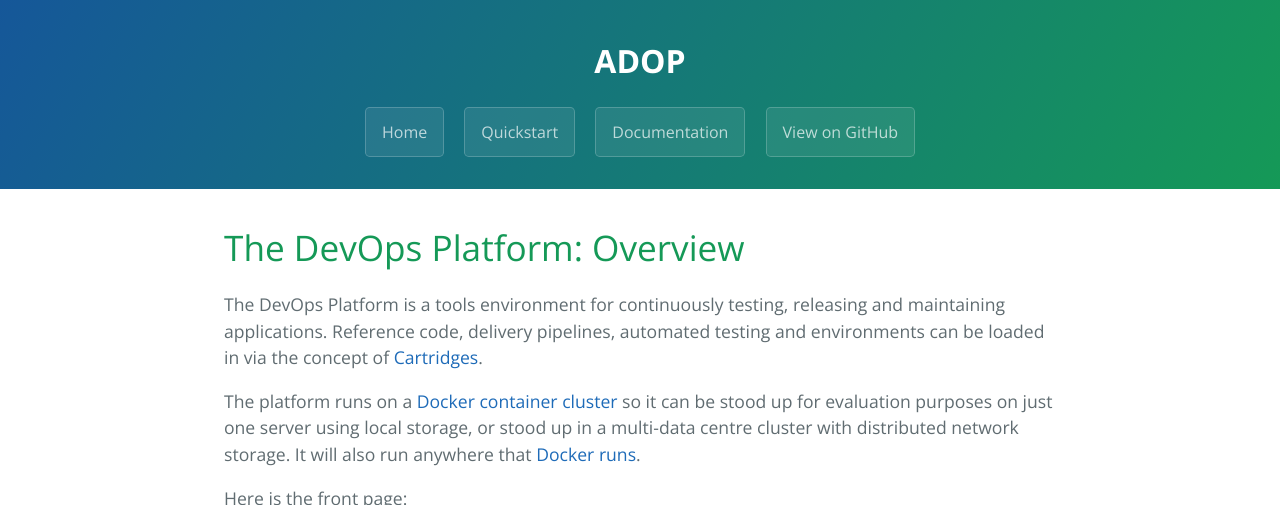
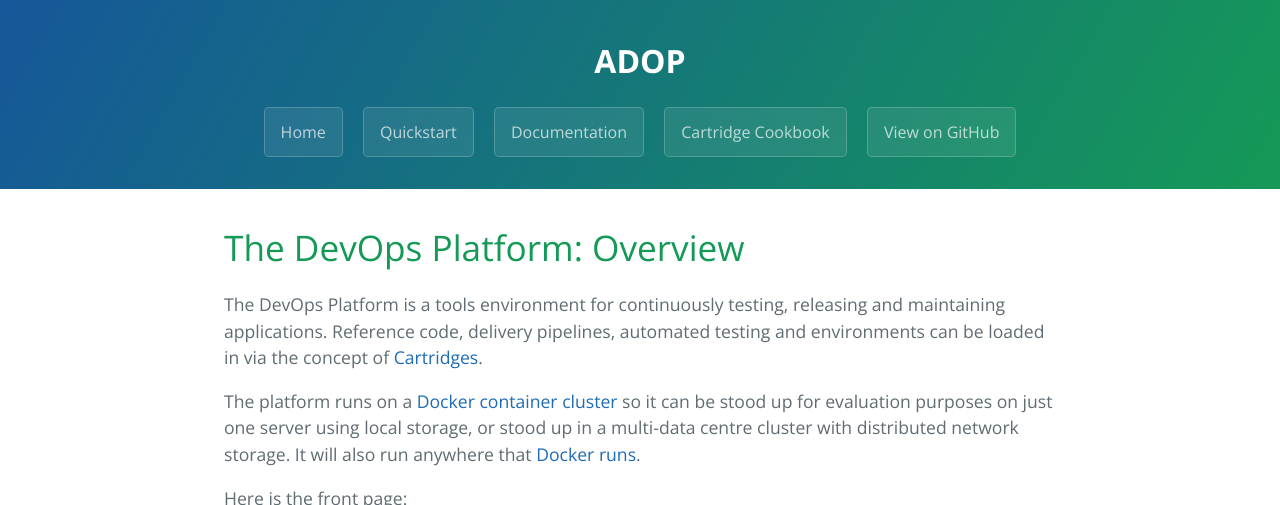
Before and after one commit to Accenture/adop-docker-compose, a Jekyll site: the page built from index.html, in a window 1280 px wide and 900 px high, cut to the strip 0-505 px from the top of the window. Built offline with Jekyll 4.4.1, drawn with Linux system fonts in a browser that asks for light colours.

Commit message:
Adding cartridge cookbook to header

```diff
--- a/_includes/primary-nav-items.html
+++ b/_includes/primary-nav-items.html
@@ -1,4 +1,5 @@
 <a href="/adop-docker-compose/" class="btn">Home</a>
 <a href="/adop-docker-compose/docs/quickstart/" class="btn">Quickstart</a>
 <a href="/adop-docker-compose/docs/home/" class="btn">Documentation</a>
+<a href="/adop-cartridges-cookbook/" class="btn">Cartridge Cookbook</a>
 <a href="https://github.com/Accenture/adop-docker-compose" class="btn">View on GitHub</a>
```
